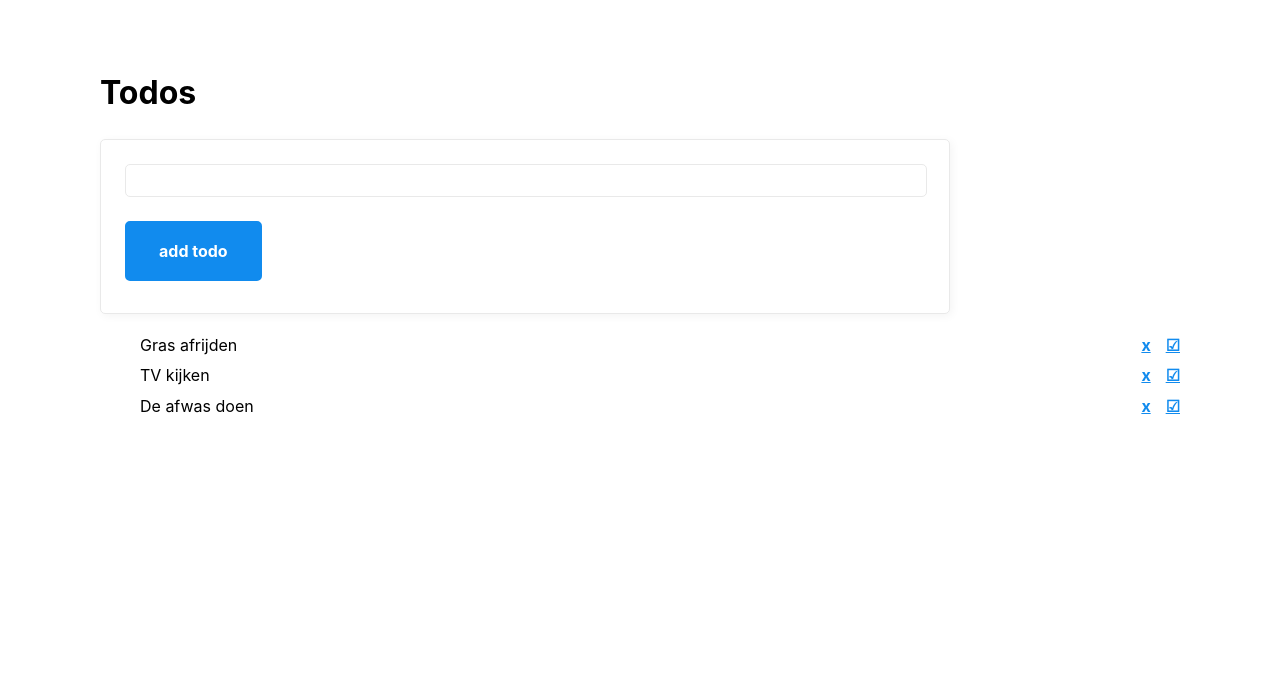
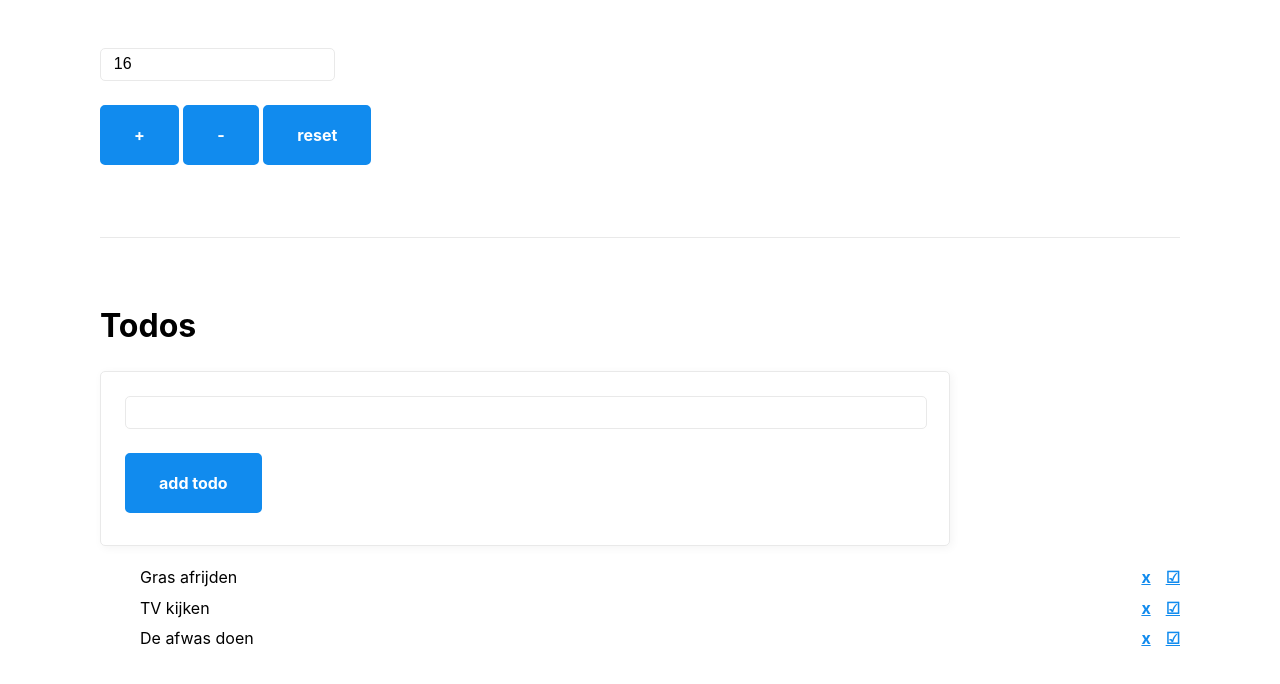
Before and after one commit to verhulstd/reduxtoolkitbasics, a website with bundled scripts: page index.html in a window 1280 px wide. Built offline with nearby package versions, Linux system fonts and the light colour scheme.

Commit message:
added counter

```diff
--- /dev/null
+++ b/components/Counter.js
@@ -0,0 +1,40 @@
+import store from "../data";
+import { increment } from "../data/counterSlice";
+
+class Counter {
+  #holder;
+  #btn_increment;
+  #btn_decrement;
+  #btn_reset;
+  #input_counter;
+  constructor(holder) {
+    this.#holder = holder;
+    this.#init();
+    this.#setUpEvents();
+    store.subscribe(this.#render);
+  }
+  #init = () => {
+    const { counter } = store.getState().counter;
+    this.#holder.innerHTML = `
+        <input type="number" class="field" value="${counter}">
+        <button class="increment">+</button>
+        <button class="decrement">-</button>
+        <button class="reset">reset</button>
+    `;
+    this.#btn_increment = this.#holder.querySelector(".increment");
+    this.#btn_decrement = this.#holder.querySelector(".decrement");
+    this.#btn_reset = this.#holder.querySelector(".reset");
+    this.#input_counter = this.#holder.querySelector(".field");
+  };
+  #setUpEvents = () => {
+    this.#btn_increment.onclick = function () {
+      store.dispatch(increment());
+    };
+  };
+  #render = () => {
+    const { counter } = store.getState().counter;
+    this.#input_counter.value = counter;
+  };
+}
+
+export default Counter;
--- /dev/null
+++ b/data/counterSlice.js
@@ -0,0 +1,26 @@
+import { createSlice } from "@reduxjs/toolkit";
+
+const initialState = {
+  counter: 16,
+};
+
+const counterSlice = createSlice({
+  name: "counter",
+  initialState,
+  reducers: {
+    increment: (state) => {
+      state.counter++;
+    },
+    decrement: (state) => {
+      state.counter--;
+    },
+    reset: (state) => {
+      state.counter = 0;
+    },
+    setValue: (state, { payload }) => {
+      state.counter = payload;
+    },
+  },
+});
+export default counterSlice.reducer;
+export const { increment, decrement, reset, setValue } = counterSlice.actions;
--- a/data/index.js
+++ b/data/index.js
@@ -1,8 +1,10 @@
 import { configureStore } from "@reduxjs/toolkit";
 import todos from "./todosSlice";
+import counter from "./counterSlice";
 export default configureStore({
   reducer: {
     todos,
+    counter,
   },
   devTools: true,
 });
--- a/index.html
+++ b/index.html
@@ -10,6 +10,8 @@
   </head>
   <body>
     <main>
+      <div id="counter"></div>
+      <hr />
       <h1>Todos</h1>
       <form action="">
         <input type="text" />
--- a/main.js
+++ b/main.js
@@ -1,6 +1,7 @@
 import "./style.scss";
 
 import store from "./data";
+import Counter from "./components/Counter";
 
 function renderTodos() {
   const { todos } = store.getState();
@@ -19,3 +20,5 @@ function renderTodos() {
 }
 
 renderTodos();
+
+new Counter(document.querySelector("#counter"));
```
Also changed, not shown: 1 other file.
